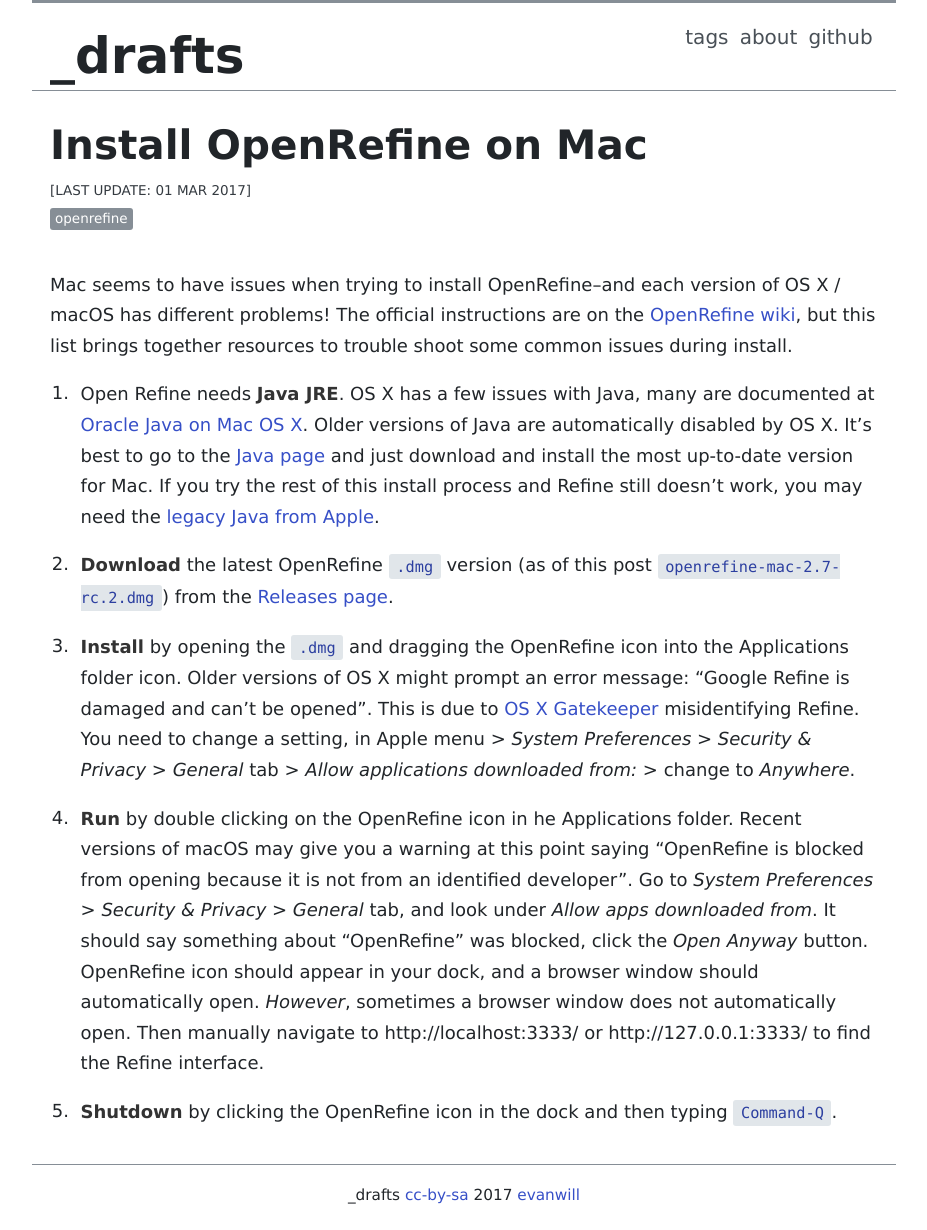
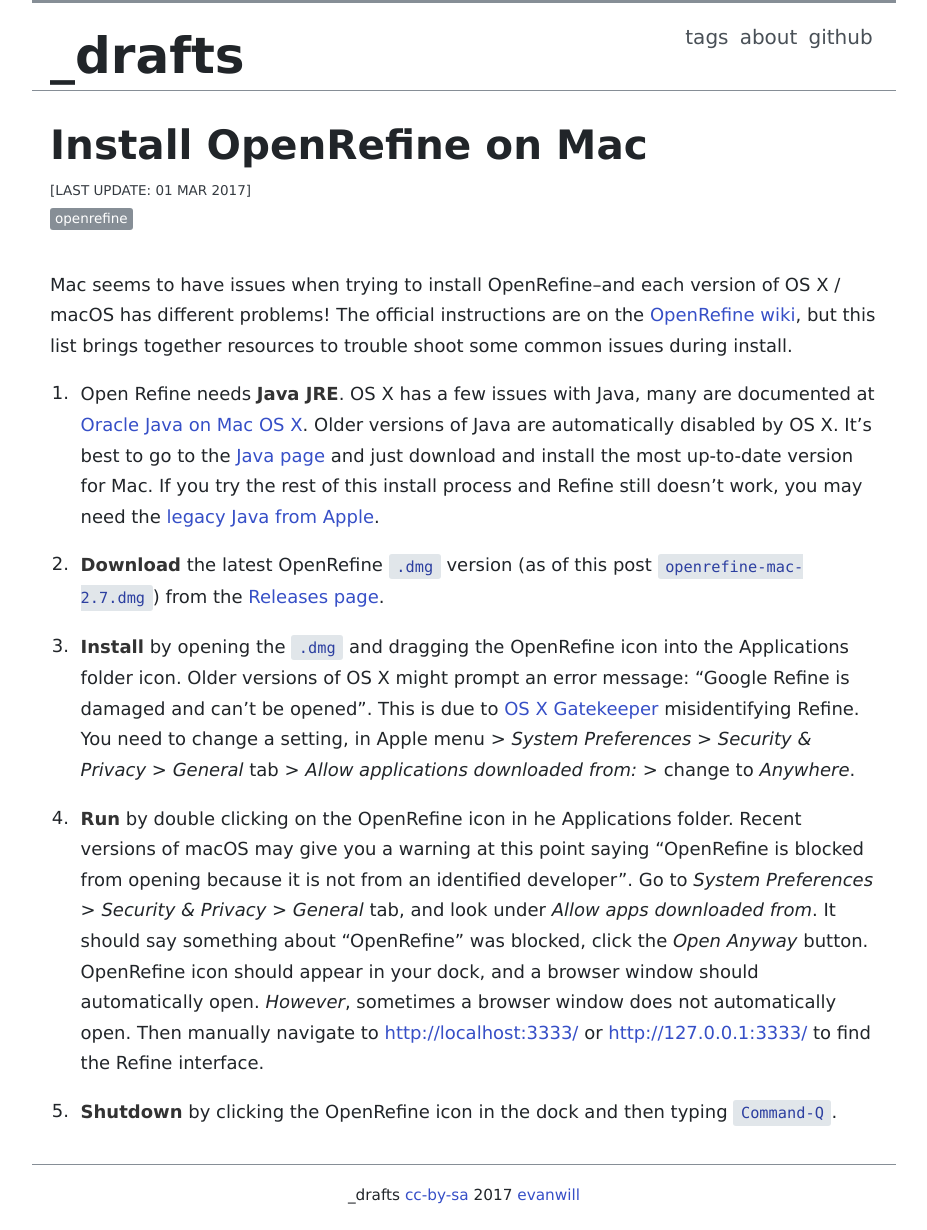
Before and after one commit to evanwill/_drafts, a Jekyll site: the page built from _notes/open-refine-osx.md, in a window 1280 px wide. Shown: the whole page, without its empty margins (176-1103 px from the left). Built offline with Jekyll 4.4.1, drawn with Linux system fonts in a browser that asks for light colours.

Commit message:
update refine osx

```diff
--- a/_notes/open-refine-osx.md
+++ b/_notes/open-refine-osx.md
@@ -15,7 +15,7 @@
 It's best to go to the [Java page](https://www.java.com/en/) and just download and install the most up-to-date version for Mac.
 If you try the rest of this install process and Refine still doesn't work, you may need the [legacy Java from Apple](https://support.apple.com/kb/DL1572?locale=en_US).
 
-2. **Download** the latest OpenRefine `.dmg` version (as of this post `openrefine-mac-2.7-rc.2.dmg`) from the [Releases page](https://github.com/OpenRefine/OpenRefine/releases).
+2. **Download** the latest OpenRefine `.dmg` version (as of this post `openrefine-mac-2.7.dmg`) from the [Releases page](https://github.com/OpenRefine/OpenRefine/releases).
 
 3. **Install** by opening the `.dmg` and dragging the OpenRefine icon into the Applications folder icon.
 Older versions of OS X might prompt an error message: "Google Refine is damaged and can't be opened".
@@ -27,6 +27,6 @@
 Go to *System Preferences* > *Security & Privacy* > *General* tab, and look under *Allow apps downloaded from*. It should say something about "OpenRefine" was blocked, click the *Open Anyway* button.
 OpenRefine icon should appear in your dock, and a browser window should automatically open.
 *However*, sometimes a browser window does not automatically open.
-Then manually navigate to http://localhost:3333/ or http://127.0.0.1:3333/ to find the Refine interface.
+Then manually navigate to <http://localhost:3333/> or <http://127.0.0.1:3333/> to find the Refine interface.
 
 5. **Shutdown** by clicking the OpenRefine icon in the dock and then typing `Command-Q`.
```
